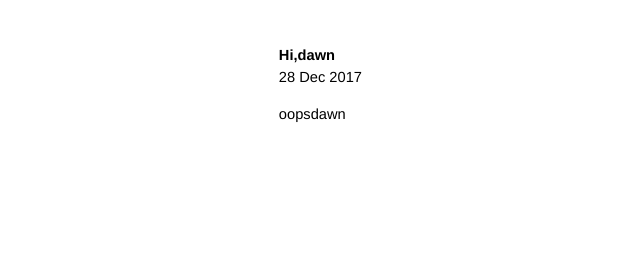
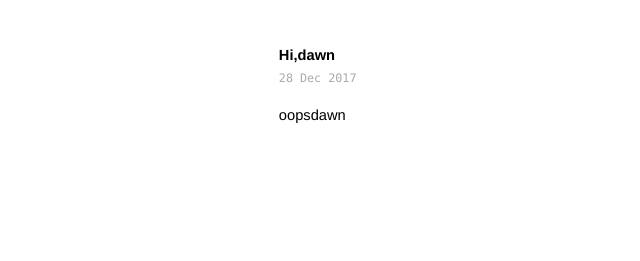
Before and after one commit to oopsdawn/OopsDawn, a Jekyll site: the page built from _posts/2017-12-28-hi-dawn.html, in a window 1280 px wide. Shown: the top 261 px of the page, without its empty margins (53-693 px from the left). Built offline with Jekyll 4.4.1, drawn with Linux system fonts in a browser that asks for light colours; grey boxes are pictures that could not be loaded.

Commit message:
Update post.html

```diff
--- a/_layouts/post.html
+++ b/_layouts/post.html
@@ -3,6 +3,6 @@ layout: default
 ---
 <div id="post">
 	<h2>{{ page.title }}</h2>
-	<span class="title_date">{{ page.date | date_to_string }}</span>
+	<span class="title-date">{{ page.date | date_to_string }}</span>
 	{{ content }}
 </div>
```
